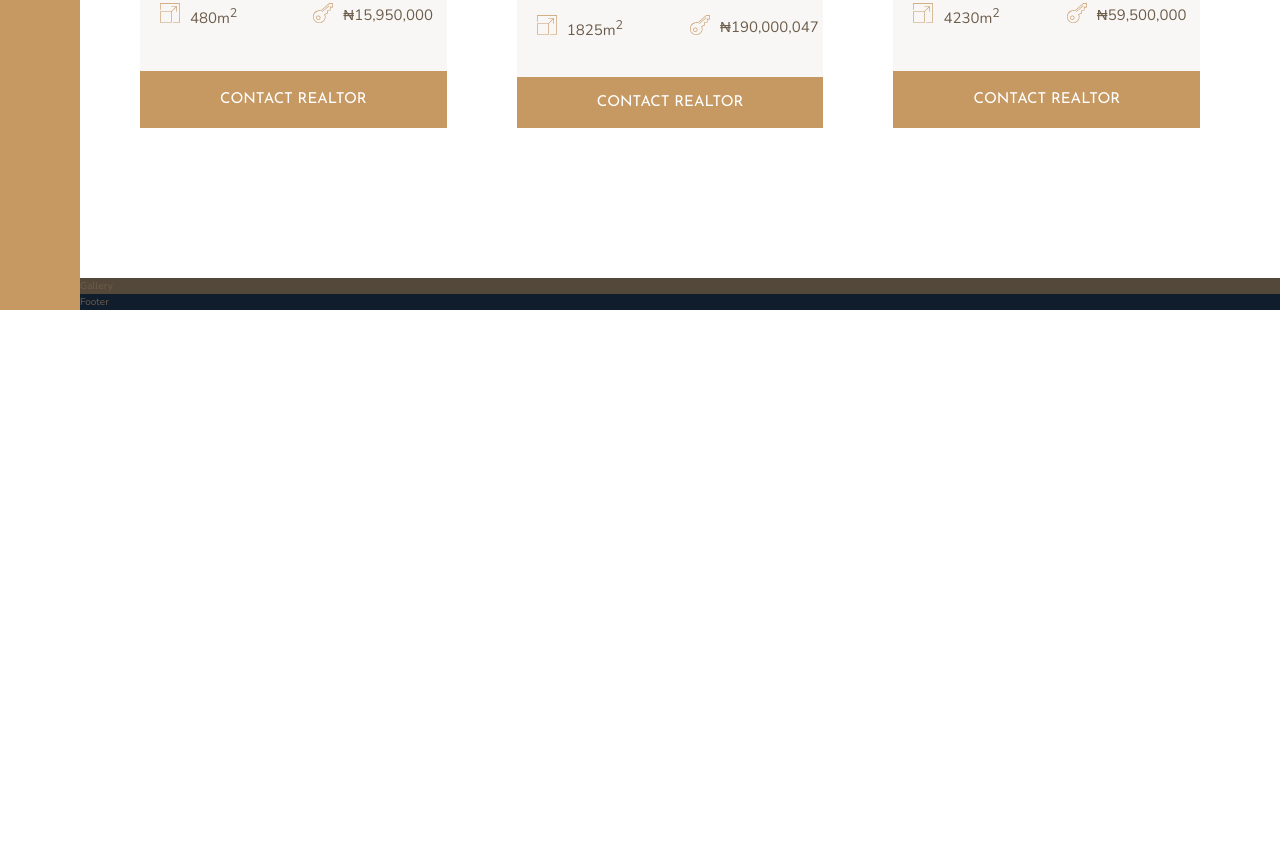
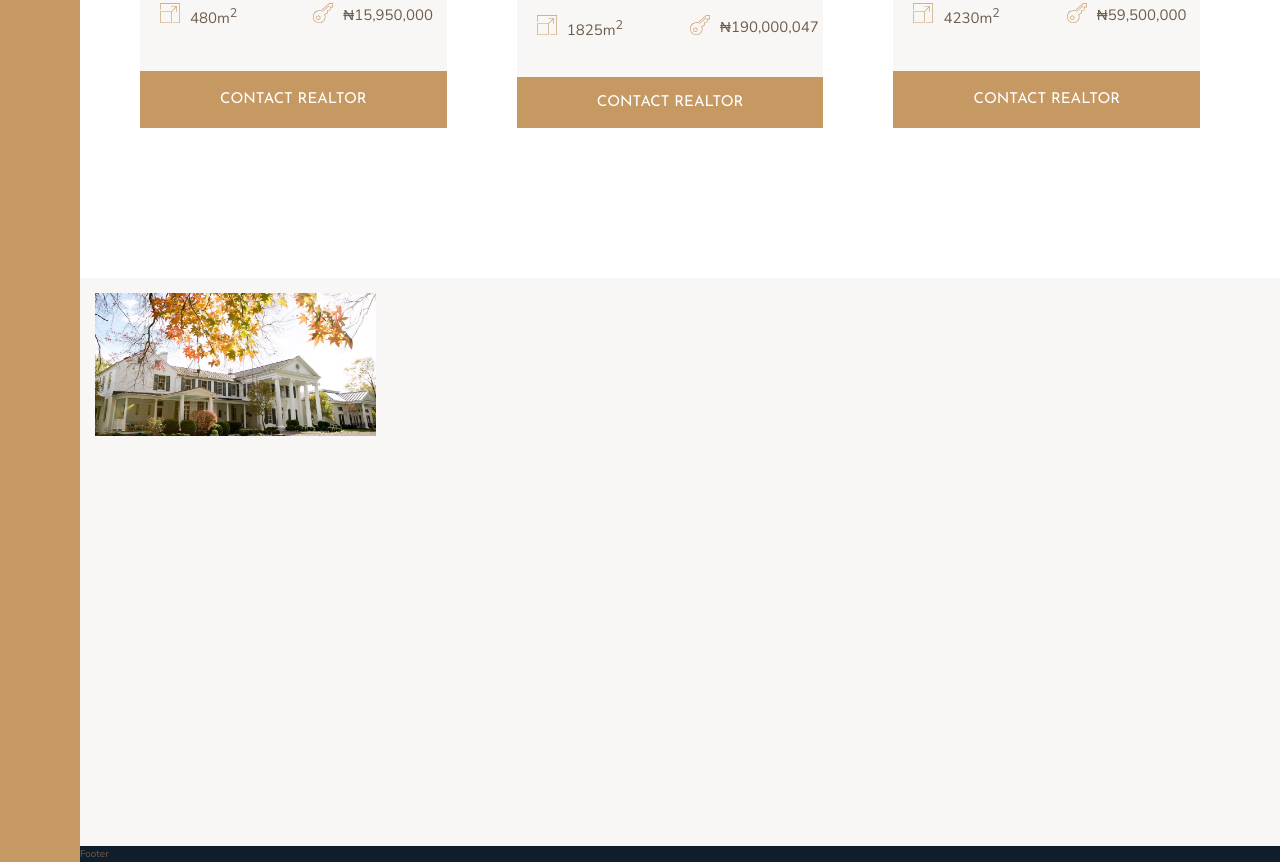
Before and after one commit to akindoju/nexter, a website: page index.html in a window 1280 px wide. Shown: the part 2854-3716 px from the top of the page. Before the commit the page ends 3164 px from the top, so only its background shows below. Drawn offline with nearby package versions, Linux system fonts and the light colour scheme.

Commit message:
Started styling gallery section

```diff
--- a/index.html
+++ b/index.html
@@ -310,7 +310,11 @@
       </div>
     </section>
 
-    <section class="gallery">Gallery</section>
+    <section class="gallery">
+      <figure class="gallery__item gallery__item--1">
+        <img src="img/gal-1.jpeg" alt="Gallery photo 1" class="gallery__img">
+      </figure>
+    </section>
 
     <footer class="footer">Footer</footer>
   </body>
--- a/sass/_gallery.scss
+++ b/sass/_gallery.scss
@@ -1,4 +1,59 @@
 .gallery {
-  background-color: $color-grey-dark-1;
+  background-color: $color-grey-light-1;
   grid-column: full-start/full-end;
+
+  display: grid;
+  grid-template-columns: repeat(8, 1fr);
+  grid-template-rows: repeat(7, 5vw);
+  grid-gap: 1.5rem;
+  padding: 1.5rem;
+
+  &__item {
+&--1 {
+  grid-column: 1/span 2;
+  grid-row: 1/span 2;
 }
+
+&--2 {
+
+}
+
+&--3 {
+
+}
+
+&--4 {
+
+}
+
+&--5 {
+
+}
+
+&--6 {
+
+}
+
+&--7 {
+
+}
+
+&--8 {
+
+}
+
+&--9 {
+
+}
+
+&--10 {
+
+}
+  }
+
+  &__img {
+    width: 100%;
+    height: 100%;
+    object-fit: cover;
+  }
+}
```
Also changed, not shown: css/style.css.
